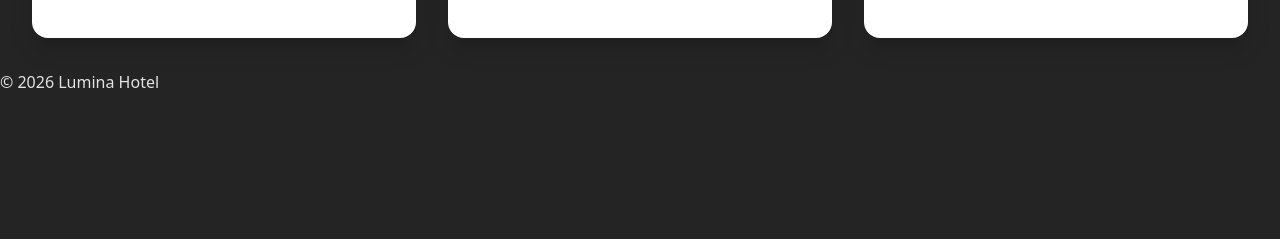
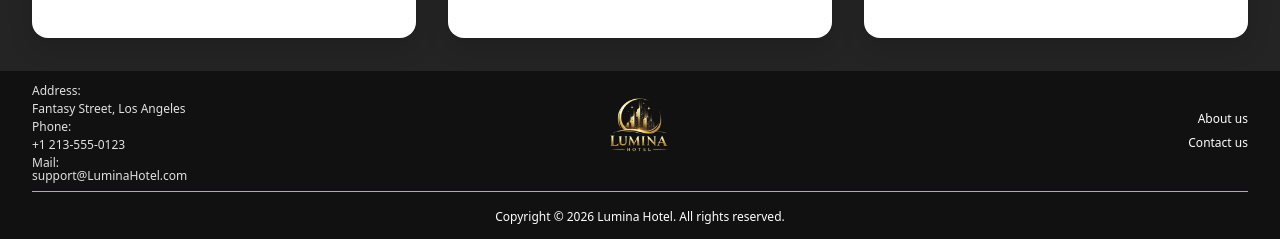
Before and after one commit to ActuallyWilliamR/Lumina-Hotel, a React (Vite) app: page / in a window 1280 px wide. Shown: the part 1311-1550 px from the top of the page. Before the commit the page ends 1405 px from the top, so only its background shows below. Built offline with nearby package versions, Linux system fonts and the light colour scheme.

Commit message:
Added Footer

```diff
--- a/src/App.css
+++ b/src/App.css
@@ -88,7 +88,7 @@
 
 .hero-button:hover {
   background-color: #e8e8e8;
-  color: lightsalmon;
+  color: #d4af37;
 }
 
 .rooms-preview {
@@ -156,3 +156,89 @@
   margin-bottom: 1.5rem;
   line-height: 1.6;
 }
+
+.footer {
+  background-color: #111;
+  color: white;
+  padding: 0rem 2rem 1rem;
+  border-top: 1px solid rgba(255, 255, 255, 0.08);
+}
+
+.footer-top {
+  display: flex;
+  justify-content: space-between;
+  align-items: center;
+  border-bottom: 1px solid #d4af37;
+}
+
+.footer-contact,
+.footer-links,
+.footer-logo {
+  flex: 1;
+}
+
+.footer-contact {
+  display: flex;
+  flex-direction: column;
+}
+
+.footer-contact p {
+  margin: 0;
+  font-size: 0.75rem;
+  color: rgba(255, 255, 255, 0.88);
+}
+
+
+.footer-contact a {
+  margin: 0;
+  font-size: 0.75rem;
+  line-height: 0.5rem;
+  color: rgba(255, 255, 255, 0.88);
+}
+
+.footer-contact a:hover {
+  color: #d4af37;
+  opacity: 0.95;
+}
+
+.footer-logo {
+  display: flex;
+  justify-content: center;
+  align-items: center;
+}
+
+.footer-logo img {
+  width: 120px;
+  height: auto;
+  display: block;
+}
+
+.footer-links {
+  display: flex;
+  flex-direction: column;
+  align-items: flex-end;
+  line-height: 1.5rem;
+}
+
+.footer-links a {
+  color: white;
+  text-decoration: none;
+  font-size: 0.75rem;
+  transition: color 0.3s ease, opacity 0.3s ease;
+}
+
+.footer-links a:hover {
+  color: #d4af37;
+  opacity: 0.95;
+}
+
+.footer-bottom {
+  text-align: center;
+  padding-top: 1rem;
+}
+
+.footer-bottom p {
+  margin: 0;
+  font-size: 0.75rem;
+  color: white;
+}
--- a/src/components/Footer.jsx
+++ b/src/components/Footer.jsx
@@ -1,5 +1,41 @@
+import { Link } from "react-router-dom"
+import logo200 from "../assets/LuminaHotelLogo-200px.webp"
+import logo400 from "../assets/LuminaHotelLogo-400px.webp"
+
 function Footer() {
-  return <footer>© 2026 Lumina Hotel</footer>
+  return (
+    <footer className="footer">
+      <div className="footer-top">
+
+        <div className="footer-contact">
+          <p className="bold">Address:</p>
+          <p>Fantasy Street, Los Angeles</p>
+          <p className="bold">Phone:</p>
+          <p>+1 213-555-0123</p>
+          <p className="bold">Mail:</p>
+          <a className="mail" href="mailto:support@LuminaHotel.com">support@LuminaHotel.com</a>
+        </div>
+
+        <div className="footer-logo">
+          <img
+            src={logo200}
+            srcSet={`${logo400} 2x`}
+            alt="Lumina Hotel logo"
+            loading="lazy"
+          />
+        </div>
+
+        <nav className="footer-links">
+          <Link to="/about">About us</Link>
+          <Link to="/contact">Contact us</Link>
+        </nav>
+      </div>
+
+      <div className="footer-bottom">
+        <p>Copyright © 2026 Lumina Hotel. All rights reserved.</p>
+      </div>
+    </footer>
+  )
 }
 
 export default Footer
```
